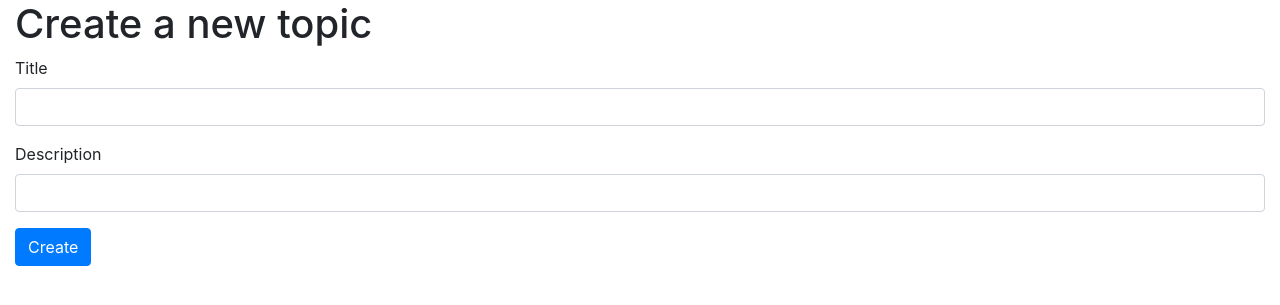
After one commit to rrees/micro-blog-streams, a Flask app: page /topics/new in a window 1280 px wide. The commit adds this page. Shown: the top 305 px of the page. Run offline with Flask 2, Linux system fonts and the light colour scheme; the visitor is signed in with stand-in values (Sample User, id 1); some libraries are stand-ins or nearby versions.

Commit message:
Allows the creation of topics with a description

```diff
--- a/app/app.py
+++ b/app/app.py
@@ -29,6 +29,8 @@ routes = [
 	('/recent', 'recent', handlers.pages.recent_posts, ['GET']),
 	('/topics', 'topics', handlers.pages.topics, ['GET']),
 	('/topic/<topic_id>', 'topic', handlers.pages.topic, ['GET']),
+	('/topics/new', 'new_topic', handlers.pages.new_topic, ['GET']),
+	('/forms/topic/new', 'new_topic_form', handlers.forms.new_topic, ['POST']),
 	('/posts/new', 'new_post', handlers.pages.new_post, ['GET']),
 	('/forms/post/new', 'new_post_form', handlers.forms.new_post, ['POST']),
 	('/post/<post_id>', 'post', handlers.pages.post, ['GET']),
--- a/app/forms.py
+++ b/app/forms.py
@@ -6,3 +6,9 @@ class NewPost(Form):
 		[validators.InputRequired()])
 	content = fields.TextAreaField('Content',
 		[validators.InputRequired()])
+
+
+class NewTopic(Form):
+	title = fields.StringField('Title',
+		[validators.InputRequired()])
+	description = fields.StringField('Description', [])
--- a/app/handlers/pages.py
+++ b/app/handlers/pages.py
@@ -43,3 +43,8 @@ def post(post_id):
 @login_required
 def new_post():
 	return flask.render_template('posts/new.html')
+
+
+@login_required
+def new_topic():
+	return flask.render_template('topics/new.html')
--- a/app/templates/home.html
+++ b/app/templates/home.html
@@ -1,8 +1,10 @@
 {% extends 'default.html' %}
+
+{% block title %}Home{% endblock %}
 
 {% block content %}
 <div class="container-fluid">
-    <h1>Home page</h1>
+    <h1>Home</h1>
 
     {% if recent_posts %}
     <h2>Posts</h2>
--- /dev/null
+++ b/app/templates/topics/new.html
@@ -0,0 +1,30 @@
+{% extends 'default.html' %}
+
+{% block title %}New topic{% endblock %}
+
+{% block content %}
+<div class="container-fluid">
+    <h1>Create a new topic</h1>
+
+    <form method="POST" action="{{url_for('new_topic_form')}}">
+    	<div class="form-group">
+    		<label for="title">Title</label>
+    		<input
+    			id="title"
+    			type="text"
+    			name="title"
+    			class="form-control"
+    			required>
+    	</div>
+    	<div class="form-group">
+    		<label for="description">Description</label>
+    		<input
+                id="description"
+                name="description"
+                class="form-control"
+                >
+    	</div>
+
+    	<button type="submit" class="btn btn-primary">Create</button>
+    </form>
+{% endblock %}
```
Also changed, not shown: app/handlers/forms.py (+14 -2 lines), app/repositories/topics.py (+7 -2 lines).
